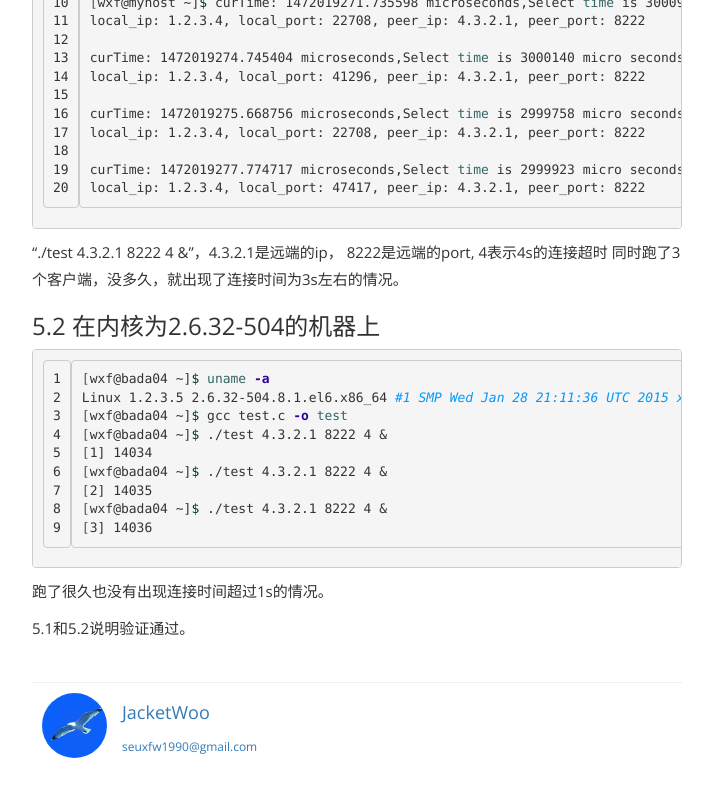
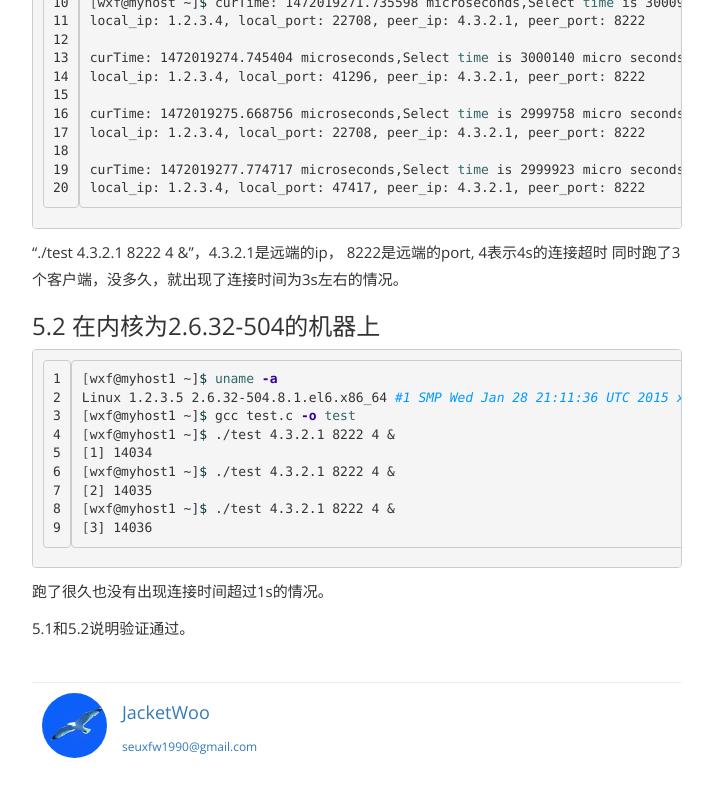
Before and after one commit to JacketWoo/JacketWoo.github.io, a Jekyll site: the page built from _posts/2016-08-28-一次由linux_2.6.32版本内核引起的客户端超时问题总结.md, in a window 1280 px wide and 900 px high, scrolled down 5336 px, cut to the strip 0-796 px from the top of the window. Shown: the whole strip, without its empty margins (283-996 px from the left). Built offline with Jekyll 4.4.1, drawn with Linux system fonts in a browser that asks for light colours.

Commit message:
Update 2016-08-28-一次由linux_2.6.32版本内核引起的客户端超时问题总结.md

````diff
--- a/_posts/2016-08-28-一次由linux_2.6.32版本内核引起的客户端超时问题总结.md
+++ b/_posts/2016-08-28-一次由linux_2.6.32版本内核引起的客户端超时问题总结.md
@@ -233,14 +233,14 @@ local_ip: 1.2.3.4, local_port: 47417, peer_ip: 4.3.2.1, peer_port: 8222
 ### 5.2 在内核为2.6.32-504的机器上
 
 ```shell
-[wxf@bada04 ~]$ uname -a
+[wxf@myhost1 ~]$ uname -a
 Linux 1.2.3.5 2.6.32-504.8.1.el6.x86_64 #1 SMP Wed Jan 28 21:11:36 UTC 2015 x86_64 x86_64 x86_64 GNU/Linux
-[wxf@bada04 ~]$ gcc test.c -o test
-[wxf@bada04 ~]$ ./test 4.3.2.1 8222 4 &
+[wxf@myhost1 ~]$ gcc test.c -o test
+[wxf@myhost1 ~]$ ./test 4.3.2.1 8222 4 &
 [1] 14034
-[wxf@bada04 ~]$ ./test 4.3.2.1 8222 4 &
+[wxf@myhost1 ~]$ ./test 4.3.2.1 8222 4 &
 [2] 14035
-[wxf@bada04 ~]$ ./test 4.3.2.1 8222 4 &
+[wxf@myhost1 ~]$ ./test 4.3.2.1 8222 4 &
 [3] 14036
 ```
 
````
